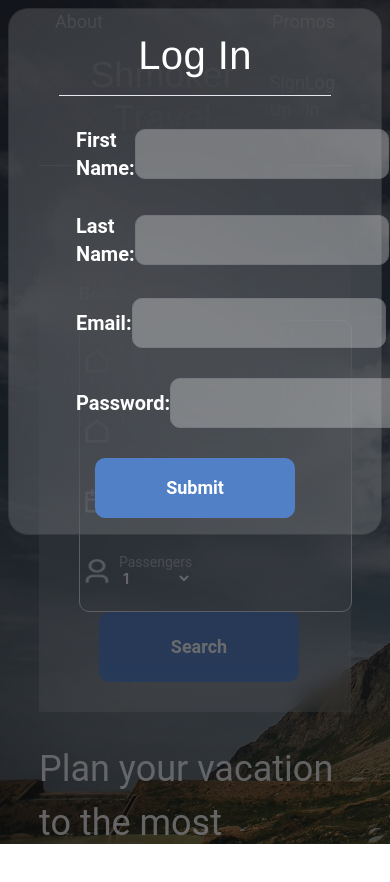
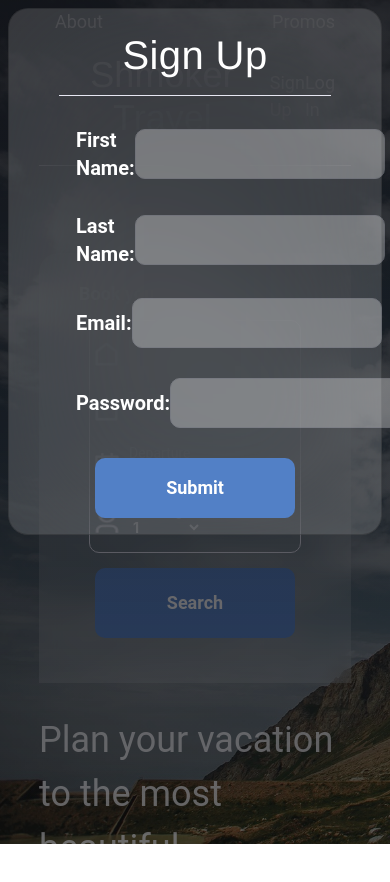
Before and after one commit to oizuldan/ShmokersTravel, a React (Create React App) app in the folder frontend/: page / in a window 390 px wide. Both pictures are taken after a click on the item "Sign Up". Shown: the top 882 px of the page. Built offline with nearby package versions, Linux system fonts and the light colour scheme.

Commit message:
fix(frontend): added some responsivness

```diff
--- a/frontend/src/components/NavBar/index.css
+++ b/frontend/src/components/NavBar/index.css
@@ -4,6 +4,8 @@
     align-items: center;
     border-bottom: #E7E7F2 1px solid;
     color: #ffffff;
+    width: 80%;
+    margin: auto;
 }
 
 .menu-item {
--- a/frontend/src/components/NavBar/index.js
+++ b/frontend/src/components/NavBar/index.js
@@ -1,5 +1,6 @@
 import React, {useState, useEffect} from 'react';
 import { useCookies } from 'react-cookie';
+import {Link} from "react-router-dom";
 
 import Login from "../Login";
 import SignUp from "../SignUp";
@@ -29,7 +30,7 @@ const NavBar = () => {
 
     return <nav className="navbar">
         <ul className="menu">
-            <li className="menu-item">About</li>
+            <li className="menu-item"><Link to="about" class="link" style={{textDecoration: 'none', color: 'white'}}>About</Link></li>
             <li className="menu-item">Promos</li>
         </ul>
         <h1 className="logo" >Shmoker Travel</h1>
--- a/frontend/src/components/SearchForm/SearchItem/index.css
+++ b/frontend/src/components/SearchForm/SearchItem/index.css
@@ -2,6 +2,7 @@
     display: flex;
     align-items: center;
     height: 70px;
+    width: 200px;
     flex: 1;
 }
 
@@ -34,3 +35,15 @@
     color: white;
     font-weight: bold;
 }
+
+@media screen and (max-width: 1260px) {
+    .search-item {
+        flex: 0 50%;
+    }
+}
+
+@media screen and (max-width: 900px) {
+    .search-item {
+        margin: 10px 0;
+    }
+}
--- a/frontend/src/components/SearchForm/index.css
+++ b/frontend/src/components/SearchForm/index.css
@@ -41,3 +41,20 @@
     line-height: 21px;
     color: #FFFFFF;
 }
+
+@media screen and (max-width: 900px) {
+    .search-container {
+        flex-direction: column;
+    }
+}
+
+@media screen and (max-width: 640px) {
+    .but-container {
+        flex-direction: column;
+        justify-content: center;
+    }
+
+    .but-wrapper {
+        margin: 15px 0;
+    }
+}
--- a/frontend/src/components/SignUp/index.js
+++ b/frontend/src/components/SignUp/index.js
@@ -39,7 +39,7 @@ const SignUp = ({show, handleClose, logIn}) => {
 
     return <Modal show={show} onHide={handleClose} className="modal" >
         <Modal.Body>
-            <div className="modal-title">Log In</div>
+            <div className="modal-title">Sign Up</div>
             <div className="input-container">
                 <span className="input-placeholder">First Name:</span>
                 <input type="text" className="input-field" onChange={(e) => setFirstName(e.target.value)} value={firstName}/>
--- a/frontend/src/components/app/App.js
+++ b/frontend/src/components/app/App.js
@@ -8,6 +8,7 @@ import {CookiesProvider} from 'react-cookie';
 
 import About from '../../routes/about'
 import Main from '../../routes/main'
+import NavBar from "../NavBar";
 
 import './App.css';
 import 'bootstrap/dist/css/bootstrap.min.css';
@@ -18,6 +19,7 @@ function App() {
         <div className="App">
             <div className="backimage">
                 <Router>
+                    <NavBar/>
                     <Switch>
                         <Route path="/" exact component={Main}/>
                         <Route path="/about" component={About}/>
--- a/frontend/src/helpers/validate.js
+++ b/frontend/src/helpers/validate.js
@@ -1,6 +1,4 @@
-const validateEmail = email => {
-    var re = /^(([^<>()[\]\\.,;:\s@\"]+(\.[^<>()[\]\\.,;:\s@\"]+)*)|(\".+\"))@((\[[0-9]{1,3}\.[0-9]{1,3}\.[0-9]{1,3}\.[0-9]{1,3}\])|(([a-zA-Z\-0-9]+\.)+[a-zA-Z]{2,}))$/;
+export const validateEmail = email => {
+    const re = /^(([^<>()[\]\\.,;:\s@"]+(\.[^<>()[\]\\.,;:\s@"]+)*)|(".+"))@((\[[0-9]{1,3}\.[0-9]{1,3}\.[0-9]{1,3}\.[0-9]{1,3}])|(([a-zA-Z\-0-9]+\.)+[a-zA-Z]{2,}))$/;
     return re.test(email);
 };
-
-export {validateEmail}
--- a/frontend/src/index.css
+++ b/frontend/src/index.css
@@ -1,5 +1,9 @@
+* {
+    margin: 0;
+    padding: 0;
+}
+
 body {
-  margin: 0;
   font-family: -apple-system, BlinkMacSystemFont, "Segoe UI", "Roboto", "Oxygen",
     "Ubuntu", "Cantarell", "Fira Sans", "Droid Sans", "Helvetica Neue",
     sans-serif;
--- a/frontend/src/routes/main/index.js
+++ b/frontend/src/routes/main/index.js
@@ -7,7 +7,6 @@ import './index.css';
 
 const Main = () => {
     return <div className="main">
-        <NavBar/>
         <div className="vertically-centered">
             <SearchForm/>
             <div className="promo-text">
```
